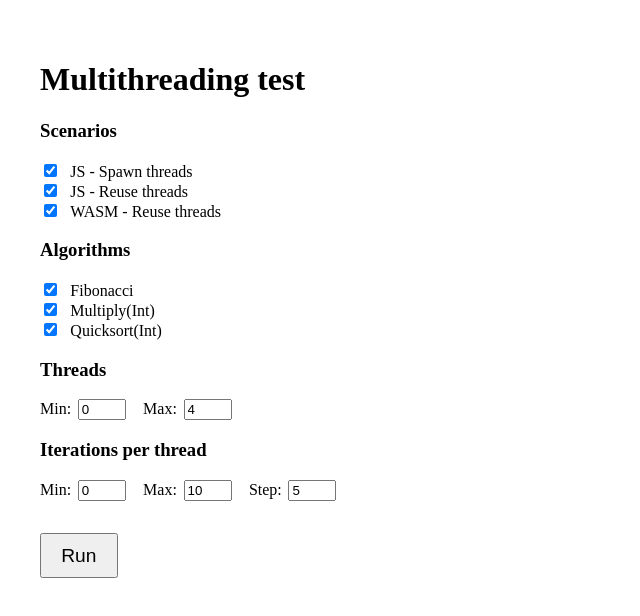
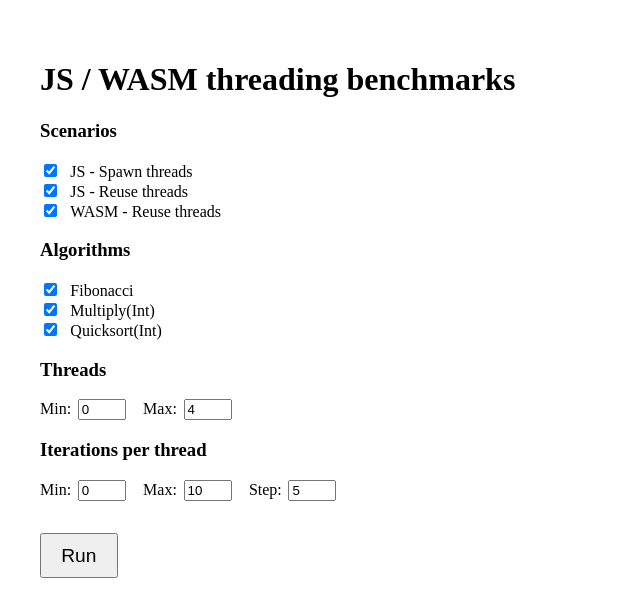
Before and after one commit to lumen/threading-benchmarks, a website: page dist/index.html in a window 1280 px wide. Shown: the whole page, without its empty margins (0-640 px from the left). Drawn offline with Linux system fonts and the light colour scheme; files whose address does not match are found by name.

Commit message:
Clarify title

```diff
--- a/dist/index.html
+++ b/dist/index.html
@@ -1,7 +1,7 @@
 <!DOCTYPE html>
 <html>
   <head>
-    <title>Multithreaded test</title>
+    <title>JS / WASM Threading Benchmarks</title>
     <link href="app.css" rel="stylesheet" type="text/css">
     <script type="text/javascript">
       // Settings for emscripten `Module`
@@ -207,7 +207,7 @@
     </script>
   </head>
   <body>
-    <h1>Multithreading test</h1>
+    <h1>JS / WASM threading benchmarks</h1>
     <section>
       <h3>Scenarios</h3>
       <ul id="scenarios" class="inputs" />
```
